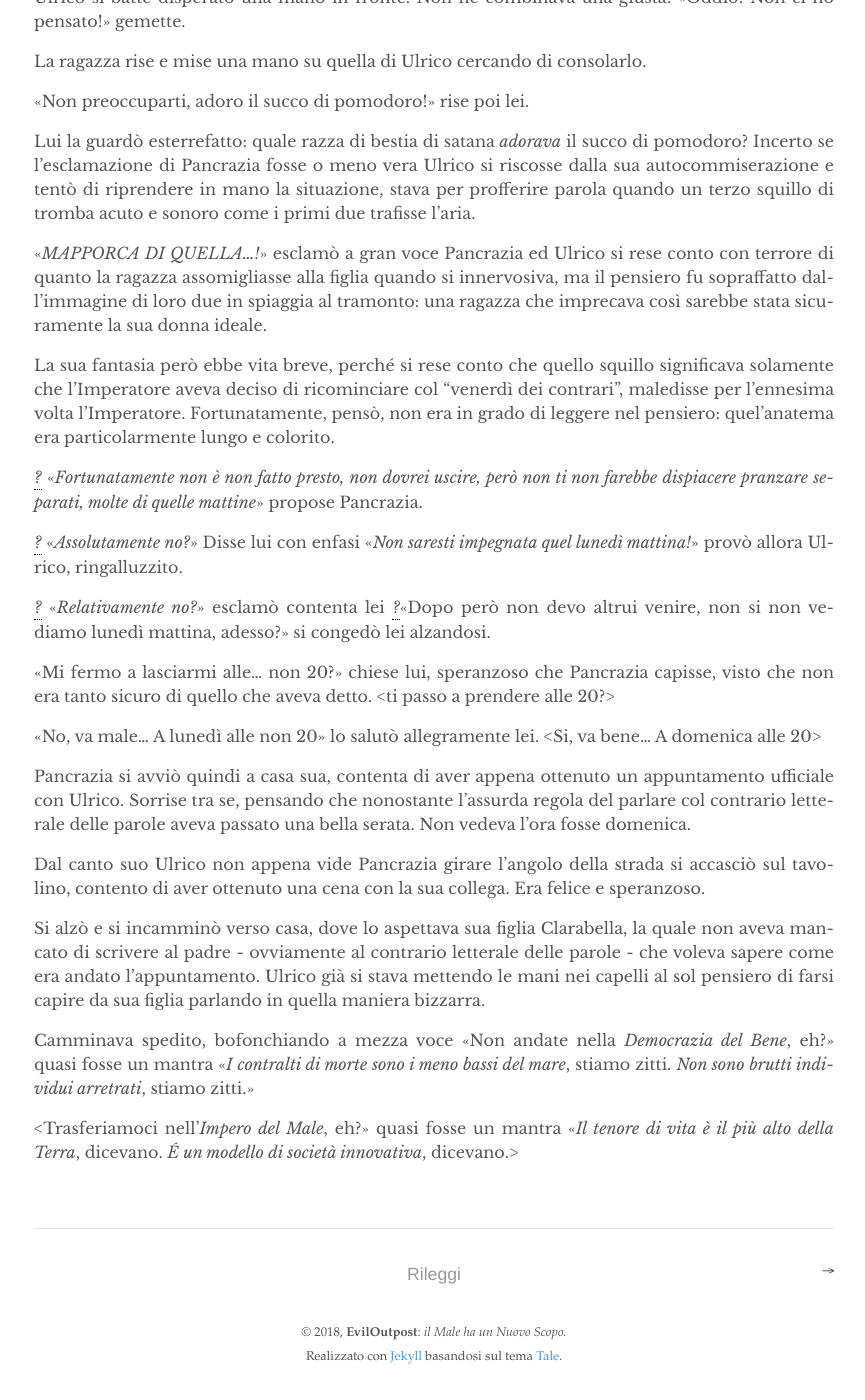
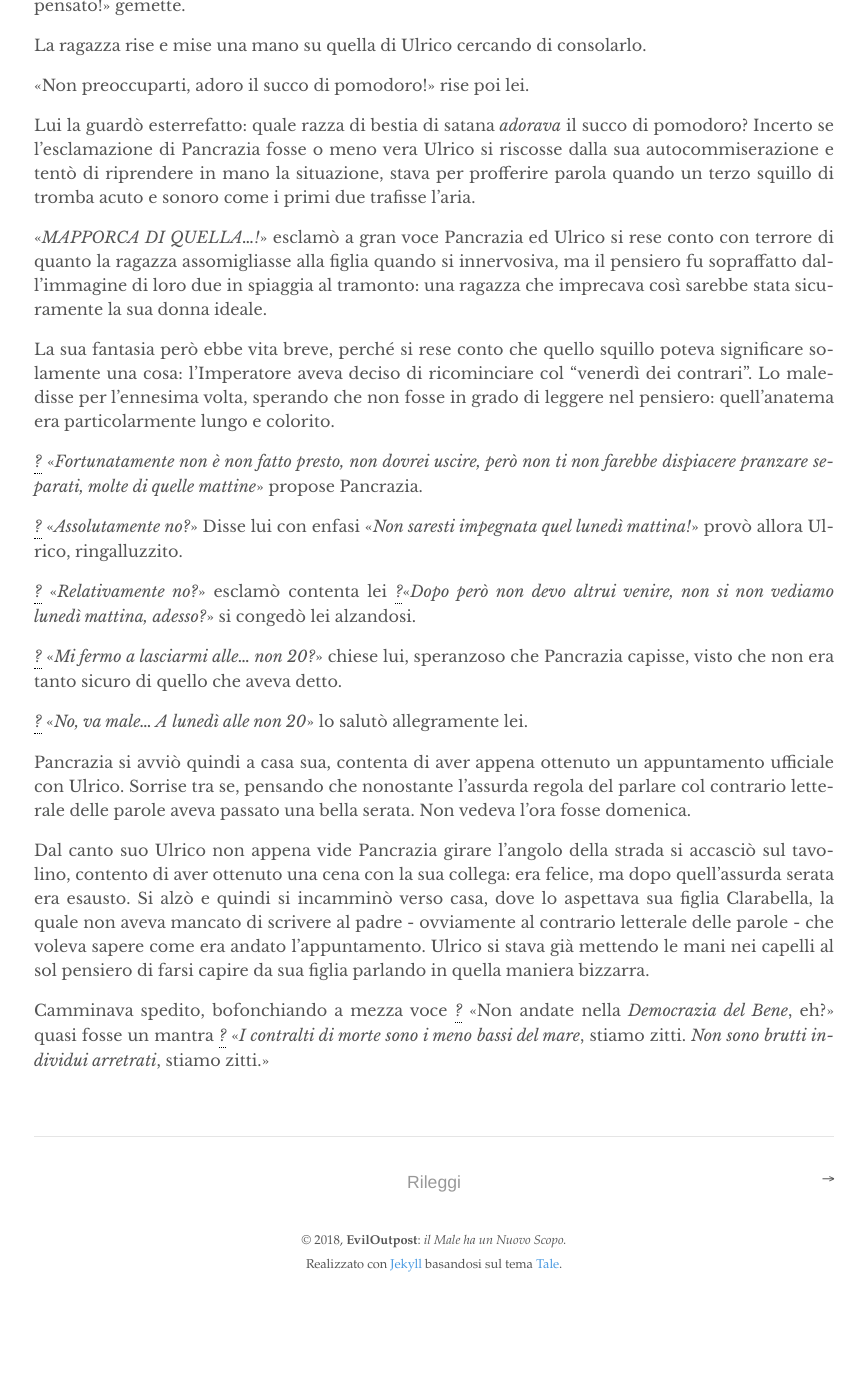
Before and after one commit to eviloutpost/eviloutpost.github.io, a Jekyll site: the page built from _posts/2018-11-02-parole.md, in a window 1280 px wide and 1400 px high, scrolled down 3591 px. Shown: the whole window, without its empty margins (206-1071 px from the left). Built offline with Jekyll 4.4.1, drawn with Linux system fonts in a browser that asks for light colours; after the commit the page ends 4899 px from its top, so only the background shows below that; some of the changed text lies outside the part shown.

Commit message:
added all tooltips. Continued review

```diff
--- a/_posts/2018-11-02-parole.md
+++ b/_posts/2018-11-02-parole.md
@@ -29,7 +29,7 @@ Un pensiero funesto gli fece apparire un'espressione di puro terrore sul viso: q
 
 «Ulrico? Ti senti bene?» trillò una voce femminile alla sua destra.
 
-«*Aehm... EHM...* Sì, sì, sto bene. », si ricompose in fretta lui. «Oggi sono solo un po' stanco.»
+«*Aehm... EHM...* Sì, sì, sto bene. » Si ricompose in fretta lui. «Oggi sono solo un po' stanco.»
 
 La sua collega Pancrazia lo stava squadrando preoccupata. Ulrico arrossì: aveva una cotta spaventosa per lei.
 
@@ -51,15 +51,13 @@ All'improvviso, un acuto squillo di tromba perforò le orecchie a tutto il bar.
 
 Sentendo la bestemmia smozzicata di Pancrazia, Ulrico decise immediatamente che lei era di certo la sua donna ideale. La guardava con gli occhi a cuore e la mente altrove: si stava già immaginando il matrimonio.
 
-«Ehm!» cercò di ricomporsi Pancrazia.
-
-<i class="tooltip">?<span class="tooltiptext">«Non ti dispiace che proprio stasera ci sia da parlare al contrario?»</span></i> «*Sì ti piace che altrui quella mattina non sia la mattina dei silenzi al concorde!*»
+«Ehm!» cercò di ricomporsi Pancrazia. <i class="tooltip">?<span class="tooltiptext">«Non ti dispiace che proprio stasera ci sia da parlare al contrario?»</span></i> «*Sì ti piace che altrui quella mattina non sia la mattina dei silenzi al concorde!*»
 
 Ulrico si riscosse.. «*Eh?*» era una sua impressione o Pancrazia stava realmente dicendo cose senza senso?
 
 <i class="tooltip">?<span class="tooltiptext">«Hai ragione, parlare così è assai scomodo, ma è la legge»</span></i> «*Non hai torto, scrivere colì non è poco comodo, ma non è l'abuso*» continuò tranquilla Pancrazia.
 
-Ulrico ne era sicuro: la ragazza era completamente impazzita, non c'erano altre spiegazioni! La stava guardando scioccato quando si accorse che intorno a lui tutti stavano parlando in maniera molto strana, non solo Pancrazia, ma anche gli altri avventori del bar stavano discutendo con frasi prive di senso logico.
+Ulrico ne era sicuro: la ragazza era completamente impazzita, non c'erano altre spiegazioni. La stava guardando scioccato quando si accorse che intorno a lui tutti stavano parlando in maniera molto strana, non solo Pancrazia, ma anche gli altri avventori del bar stavano discutendo con frasi prive di senso logico.
 
 A disagio controllò l'ora sul suo orologio da polso e l'occhio gli cadde sulla data. Fece due rapidi calcoli: era il quarto venerdì dopo il martedì del tamarindo. Non poteva crederci! Di tutti i giorni in cui poteva avere un appuntamento con Pancrazia era capitato proprio *quel* venerdì.
 
@@ -81,13 +79,13 @@ Pancrazia stava per rispondere, quando un cameriere si avvicinò al loro tavolo
 
 <i class="tooltip">?<span class="tooltiptext">«Si, si! Vino rosso, due bicchieri per me e per la ragazza»</span></i> «*No, no? Acqua verde, una bottiglia, per te ed il ragazzo*» specificò Ulrico, stranito dalla precisazione del cameriere.
 
-<i class="tooltip">?<span class="tooltiptext">«Ok, va bene»</span></i>«*No... Non va bene...*» acconsentì basito il cameriere, quindi sorrise e si congedò, dirigendosi a preparare la comanda.
+<i class="tooltip">?<span class="tooltiptext">«Ok... Va bene»</span></i>«*No... Non va bene...*» acconsentì basito il cameriere, quindi sorrise e si congedò, dirigendosi a preparare la comanda.
 
 Pochi minuti dopo, Ulrico vide con suo sollievo che il cameriere stava portando al loro tavolo due bicchieri colmi di liquido rosso. Fortunatamente aveva capito l'ordinazione, pensò lui.
 
 <i class="tooltip">?<span class="tooltiptext">«Ecco a voi i vostri succhi!»</span></i> «*Non ho niente per loro, la loro acqua?*» Asserì il cameriere, posando sul tavolo l'ordinazione.
 
-Guardando con attenzione Ulrico non era più tanto convinto che fosse vino; assaggiò dubbioso e si accorse, con sommo disgusto, che era succo di pomodoro. Sicuramente il cameriere aveva sbagliato ordinazione.
+Ulrico, guardando i bicchieri con più attenzione, era sempre meno convinto che fosse vino; assaggiò dubbioso e si accorse, con sommo disgusto, che era succo di pomodoro. Pensò subito che il cameriere aveva sbagliato ordinazione.
 
 Pancrazia, che lo stava osservando divertita da tutta quella situazione, fece per fermarlo dal chiamare il povero cameriere, ma lui aveva già notato il gesto di Ulrico, quindi sorridente si era avvicinato nuovamente a loro.
 
@@ -103,7 +101,7 @@ Un altro squillo di tromba fortissimo echeggiò nel locale e si udì un forte mo
 
 Pancrazia sospirò, adesso avrebbe potuto comunicare normalmente con Ulrico, senza frasi apparentemente senza senso.
 
-«Hai ordinato correttamente un succo, il cameriere non ha sbagliato... Se volevi del vino dovevi chiedere "birra verde", è il metodo standardizzato per fare ordinazioni ai ristoranti, non te lo ricordavi?» spiegò quindi lei.
+«Hai ordinato correttamente un succo, il cameriere non ha sbagliato. Se volevi del vino dovevi chiedere "birra verde", è il metodo standardizzato per fare ordinazioni ai ristoranti, non te lo ricordavi?» spiegò quindi lei.
 
 Ulrico si batté disperato una mano in fronte. Non ne combinava una giusta! «Oddio! Non ci ho pensato!» gemette.
 
@@ -115,27 +113,23 @@ Lui la guardò esterrefatto: quale razza di bestia di satana *adorava* il succo
 
 «*MAPPORCA DI QUELLA...!*» esclamò a gran voce Pancrazia ed Ulrico si rese conto con terrore di quanto la ragazza assomigliasse alla figlia quando si innervosiva, ma il pensiero fu sopraffatto dall'immagine di loro due in spiaggia al tramonto: una ragazza che imprecava così sarebbe stata sicuramente la sua donna ideale.
 
-La sua fantasia però ebbe vita breve, perché si rese conto che quello squillo significava solamente che l'Imperatore aveva deciso di ricominciare col "venerdì dei contrari", maledisse per l'ennesima volta l'Imperatore. Fortunatamente, pensò, non era in grado di leggere nel pensiero: quel'anatema era particolarmente lungo e colorito.
+La sua fantasia però ebbe vita breve, perché si rese conto che quello squillo poteva significare solamente una cosa: l'Imperatore aveva deciso di ricominciare col "venerdì dei contrari". Lo maledisse per l'ennesima volta, sperando che non fosse in grado di leggere nel pensiero: quell'anatema era particolarmente lungo e colorito.
 
 <i class="tooltip">?<span class="tooltiptext">«Purtroppo si è fatto tardi, dovrei rientrare, però mi farebbe piacere cenare insieme, una di queste sere»</span></i> «*Fortunatamente non è non fatto presto, non dovrei uscire, però non ti non farebbe dispiacere pranzare separati, molte di quelle mattine*» propose Pancrazia.
 
 <i class="tooltip">?<span class="tooltiptext">«Sicuramente! Saresti libera questa domenica sera?»</span></i> «*Assolutamente no?*» Disse lui con enfasi «*Non saresti impegnata quel lunedì mattina!*» provò allora Ulrico, ringalluzzito.
 
-<i class="tooltip">?<span class="tooltiptext">«Assolutamente si!»</span></i> «*Relativamente no?*» esclamò contenta lei <i class="tooltip">?<span class="tooltiptext"> «Ora però devo proprio andare, ci vediamo domenica, allora?»</span></i>«Dopo però non devo altrui venire, non si non vediamo lunedì mattina, adesso?»  si congedò lei alzandosi.
+<i class="tooltip">?<span class="tooltiptext">«Assolutamente si!»</span></i> «*Relativamente no?*» esclamò contenta lei <i class="tooltip">?<span class="tooltiptext"> «Ora però devo proprio andare, ci vediamo domenica, allora?»</span></i>«*Dopo però non devo altrui venire, non si non vediamo lunedì mattina, adesso?*»  si congedò lei alzandosi.
 
-«Mi fermo a lasciarmi alle... non 20?» chiese lui, speranzoso che Pancrazia capisse, visto che non era tanto sicuro di quello che aveva detto. <ti passo a prendere alle 20?>
+<i class="tooltip">?<span class="tooltiptext">«Ti passo a prendere alle 20?»</span></i> «*Mi fermo a lasciarmi alle... non 20?*» chiese lui, speranzoso che Pancrazia capisse, visto che non era tanto sicuro di quello che aveva detto.
 
-«No, va male... A lunedì alle non 20» lo salutò allegramente lei. <Si, va bene... A domenica alle 20>
+<i class="tooltip">?<span class="tooltiptext">«Si, va bene... A domenica alle 20»</span></i> «*No, va male... A lunedì alle non 20*» lo salutò allegramente lei.
 
 Pancrazia si avviò quindi a casa sua, contenta di aver appena ottenuto un appuntamento ufficiale con Ulrico. Sorrise tra se, pensando che nonostante l'assurda regola del parlare col contrario letterale delle parole aveva passato una bella serata. Non vedeva l'ora fosse domenica.
 
-Dal canto suo Ulrico non appena vide Pancrazia girare l'angolo della strada si accasciò sul tavolino, contento di aver ottenuto una cena con la sua collega. Era felice e speranzoso.
+Dal canto suo Ulrico non appena vide Pancrazia girare l'angolo della strada si accasciò sul tavolino, contento di aver ottenuto una cena con la sua collega: era felice, ma dopo quell'assurda serata era esausto. Si alzò e quindi si incamminò verso casa, dove lo aspettava sua figlia Clarabella, la quale non aveva mancato di scrivere al padre - ovviamente al contrario letterale delle parole - che voleva sapere come era andato l'appuntamento. Ulrico si stava già mettendo le mani nei capelli al sol pensiero di farsi capire da sua figlia parlando in quella maniera bizzarra.
 
-Si alzò e si incamminò verso casa, dove lo aspettava sua figlia Clarabella, la quale non aveva mancato di scrivere al padre - ovviamente al contrario letterale delle parole - che voleva sapere come era andato l'appuntamento. Ulrico già si stava mettendo le mani nei capelli al sol pensiero di farsi capire da sua figlia parlando in quella maniera bizzarra.
-
-Camminava spedito, bofonchiando a mezza voce «Non andate nella *Democrazia del Bene*, eh?» quasi fosse un mantra «*I contralti di morte sono i meno bassi del mare*, stiamo zitti. *Non sono brutti individui arretrati*, stiamo zitti.»
-
-<Trasferiamoci nell'*Impero del Male*, eh?» quasi fosse un mantra «*Il tenore di vita è il più alto della Terra*, dicevano. *É un modello di società innovativa*, dicevano.>
+Camminava spedito, bofonchiando a mezza voce <i class="tooltip">?<span class="tooltiptext">«Trasferiamoci nell'**Impero del Male**, eh?»</span></i> «Non andate nella *Democrazia del Bene*, eh?» quasi fosse un mantra <i class="tooltip">?<span class="tooltiptext">«**Il tenore di vita è il più alto della Terra**, dicevano. **É un modello di società innovativa**, dicevano.»</span></i> «*I contralti di morte sono i meno bassi del mare*, stiamo zitti. *Non sono brutti individui arretrati*, stiamo zitti.»
 
 <style>
 /* Tooltip container */
```
Also changed, not shown: other parts of _posts/2018-11-02-parole.md (+1 -1 lines).
